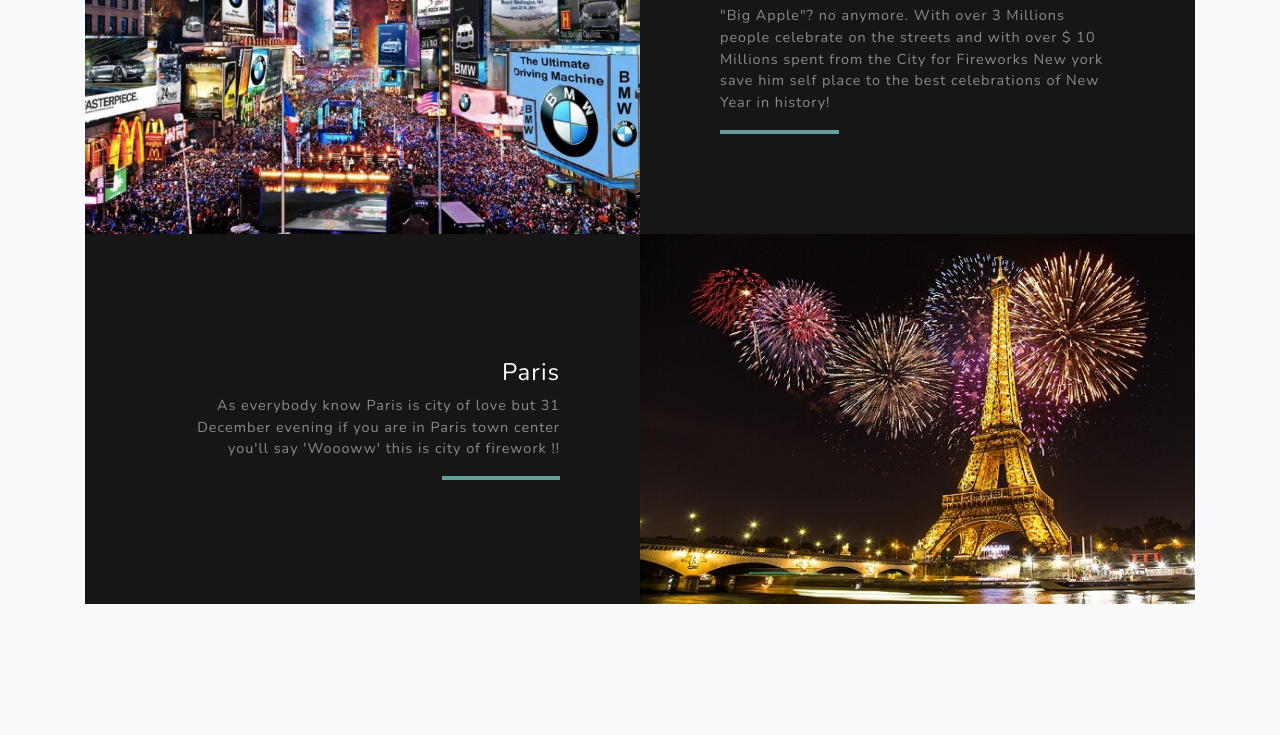
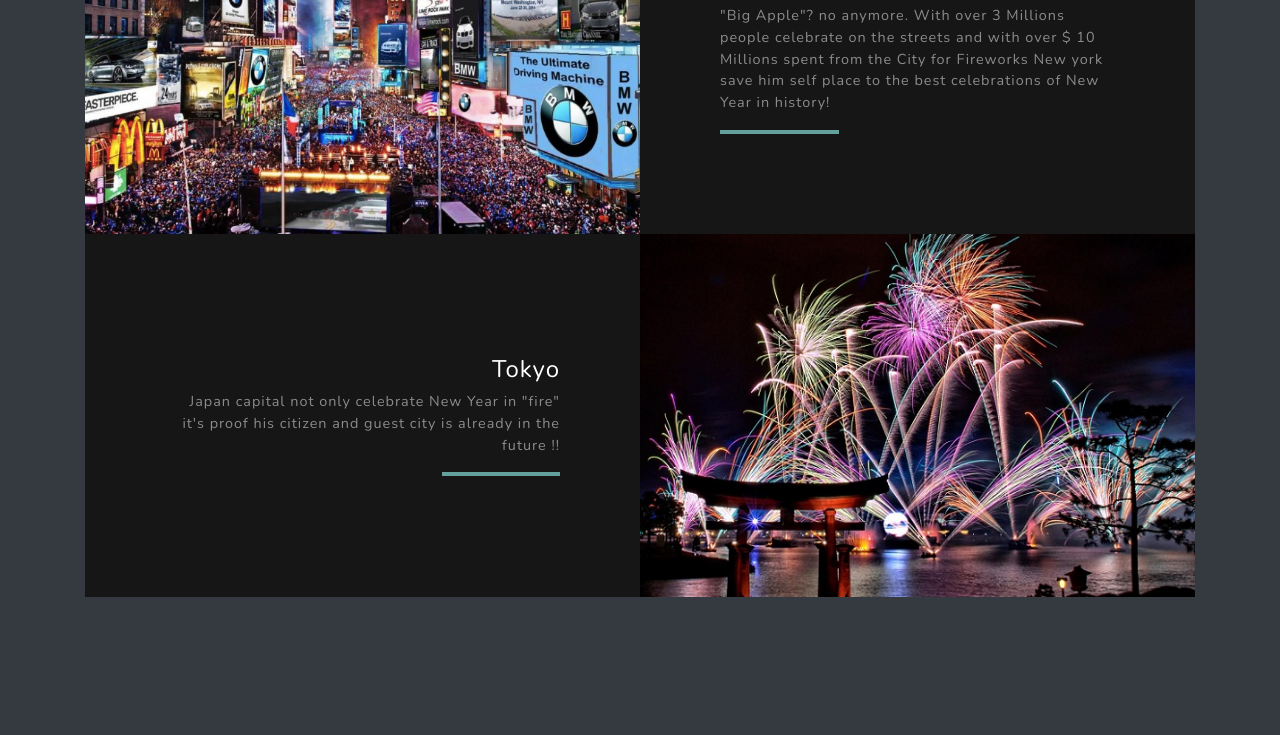
Before and after one commit to rokambol/hackaton-jan-2019, a plain HTML site: page new-year/index.html in a window 1280 px wide. Shown: the part 2519-3254 px from the top of the page. Drawn offline with nearby package versions, Linux system fonts and the light colour scheme.

Commit message:
Dark background to html page

```diff
--- a/new-year/index.html
+++ b/new-year/index.html
@@ -60,7 +60,7 @@
     </header>
 
     <!-- Projects Section -->
-    <section id="projects" class="projects-section bg-light">
+    <section id="projects" class="projects-section py-10 bg-dark">
       <div class="container">
 
         <!-- Featured Project Row -->
@@ -173,14 +173,14 @@
         <!-- Project Two Row -->
         <div class="row justify-content-center no-gutters">
           <div class="col-lg-6">
-            <img class="img-fluid" src="img/City_Photos/Paris.jpg" alt="Paris celebrated">
+            <img class="img-fluid" src="img/City_Photos/Tokyo.jpg" alt="Paris celebrated">
           </div>
           <div class="col-lg-6 order-lg-first">
             <div class="bg-black text-center h-100 project">
               <div class="d-flex h-100">
                 <div class="project-text w-100 my-auto text-center text-lg-right">
-                  <h4 class="text-white">Paris</h4>
-                  <p class="mb-0 text-white-50">As everybody know Paris is city of love but 31 December evening if you are in Paris town center you'll say 'Woooww' this is city of firework !!</p>
+                  <h4 class="text-white">Tokyo</h4>
+                  <p class="mb-0 text-white-50">Japan capital not only celebrate New Year in "fire"  it's proof his citizen and guest city is already in the future !!</p>
                   <hr class="d-none d-lg-block mb-0 mr-0">
                 </div>
               </div>
```
